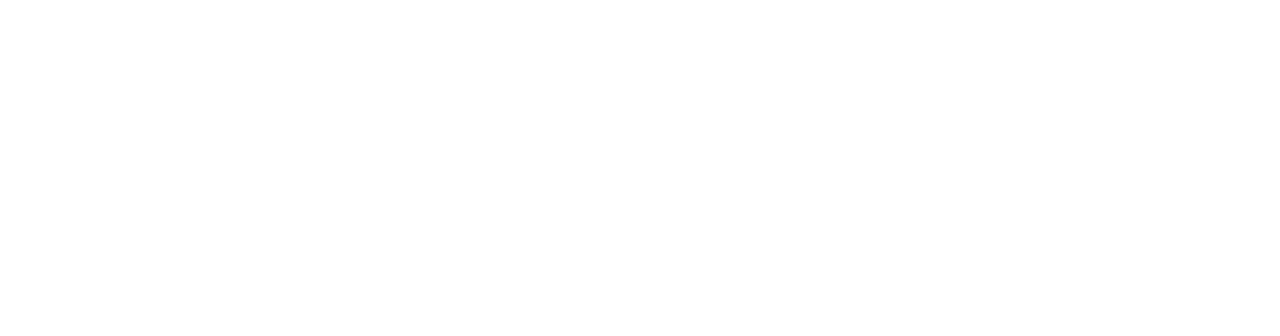
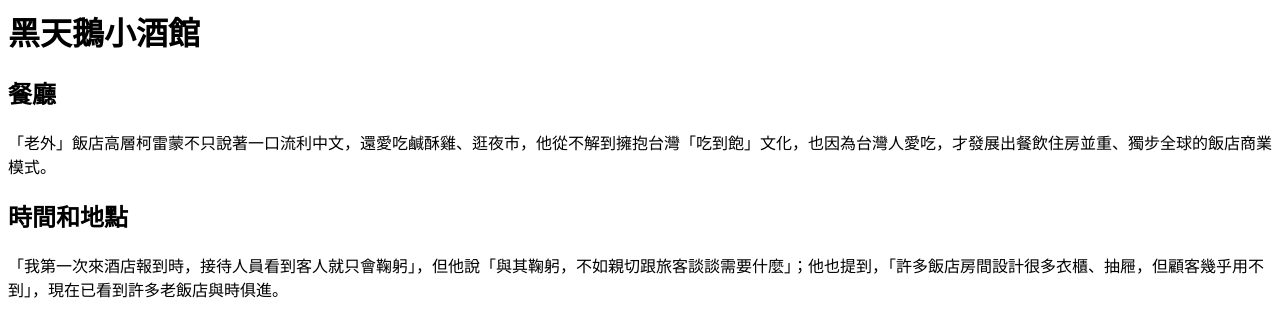
Before and after one commit to ZoeArmadeus/_HTML_CSS, a plain HTML site: page Lesson03_27/index.html in a window 1280 px wide. Drawn offline with Linux system fonts and the light colour scheme.

Commit message:
Html_body_head_P

```diff
--- a/Lesson03_27/index.html
+++ b/Lesson03_27/index.html
@@ -9,6 +9,13 @@
 </head>
 
 <body>
+    <h1>黑天鵝小酒館</h1>
+
+    <h2>餐廳</h2>
+    <p>「老外」飯店高層柯雷蒙不只說著一口流利中文，還愛吃鹹酥雞、逛夜市，他從不解到擁抱台灣「吃到飽」文化，也因為台灣人愛吃，才發展出餐飲住房並重、獨步全球的飯店商業模式。</p>
+
+    <h2>時間和地點</h2>
+    <p>「我第一次來酒店報到時，接待人員看到客人就只會鞠躬」，但他說「與其鞠躬，不如親切跟旅客談談需要什麼」；他也提到，「許多飯店房間設計很多衣櫃、抽屜，但顧客幾乎用不到」，現在已看到許多老飯店與時俱進。</p>
 
 
 
```
